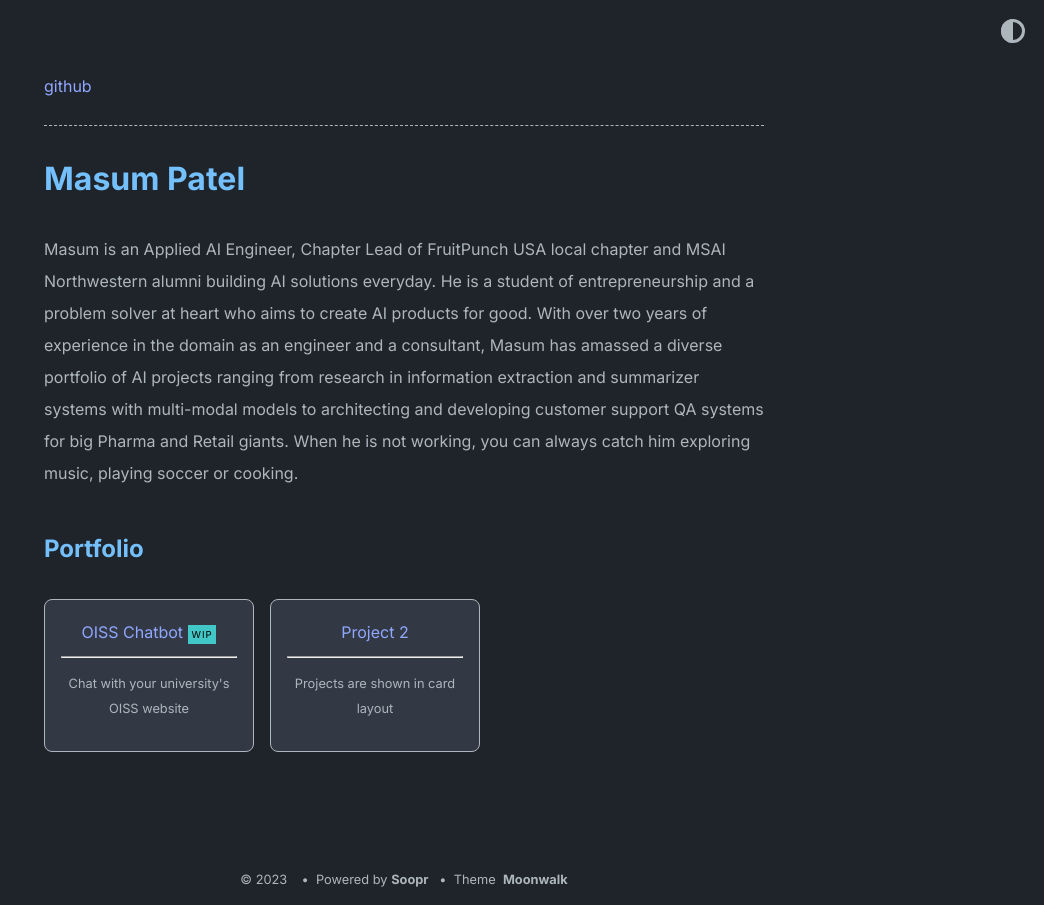
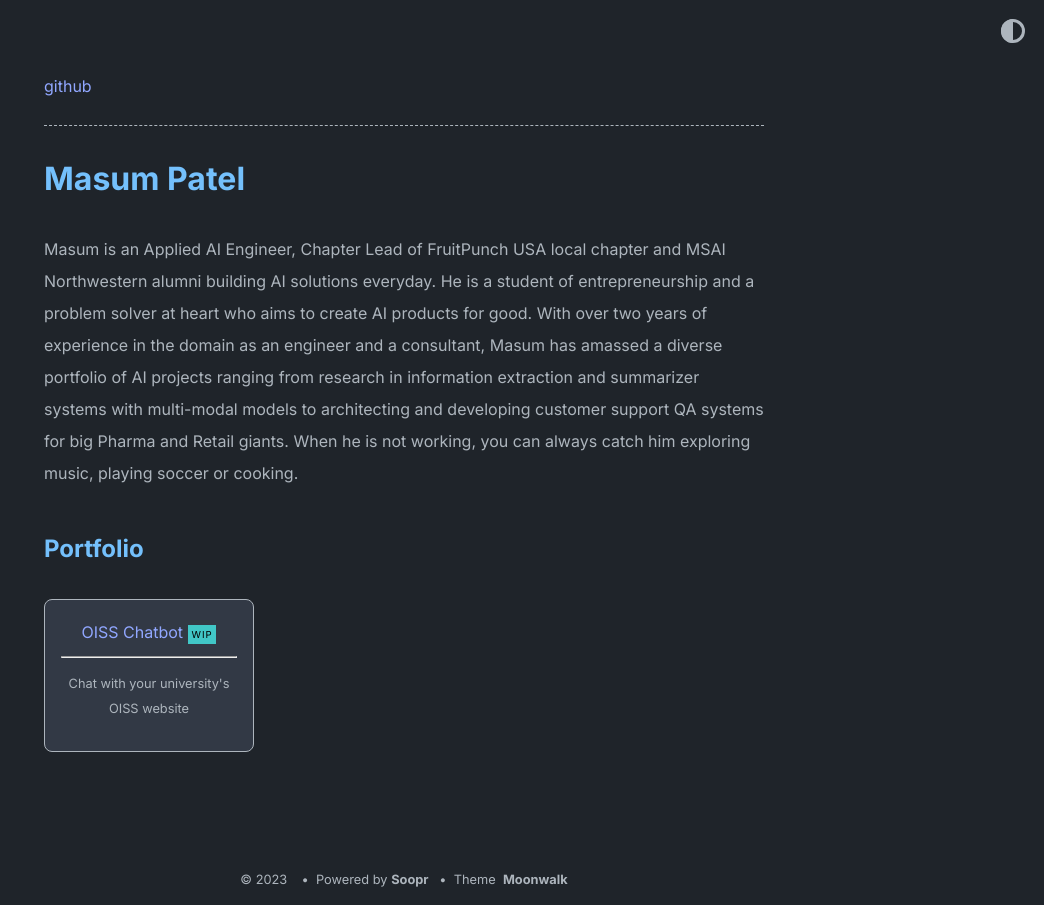
Before and after one commit to M4sum/m4sum.github.io, a Jekyll site: the page built from index.md, in a window 1280 px wide. Shown: the whole page, without its empty margins (236-1280 px from the left). Built offline with Jekyll 4.4.1, drawn with Linux system fonts in a browser that asks for light colours.

Commit message:
update home page

```diff
--- a/_data/home.yml
+++ b/_data/home.yml
@@ -7,10 +7,6 @@ project_entries:
     url: oiss-chatbot
     desc: Chat with your university's OISS website
     highlight: WIP
-
-  - title: Project 2
-    url: false
-    desc: Projects are shown in card layout
 
 old_project_entries:
   - title: Soopr
```
